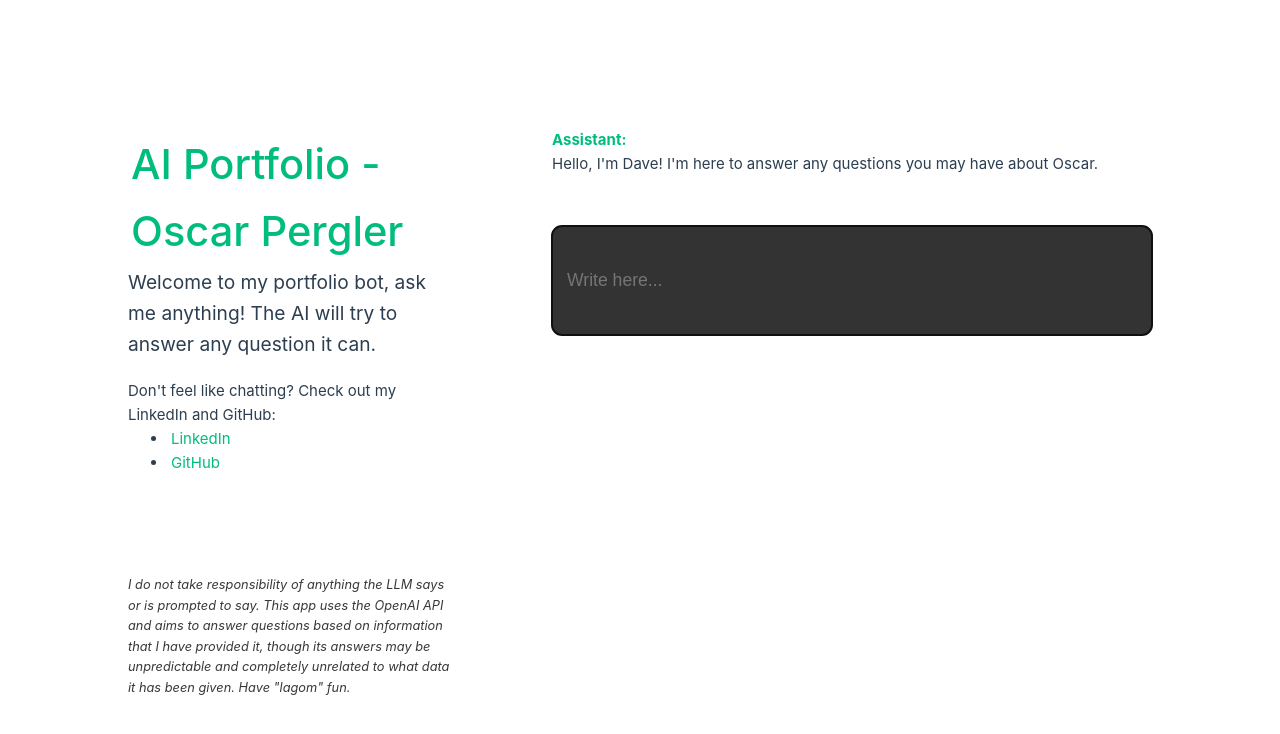
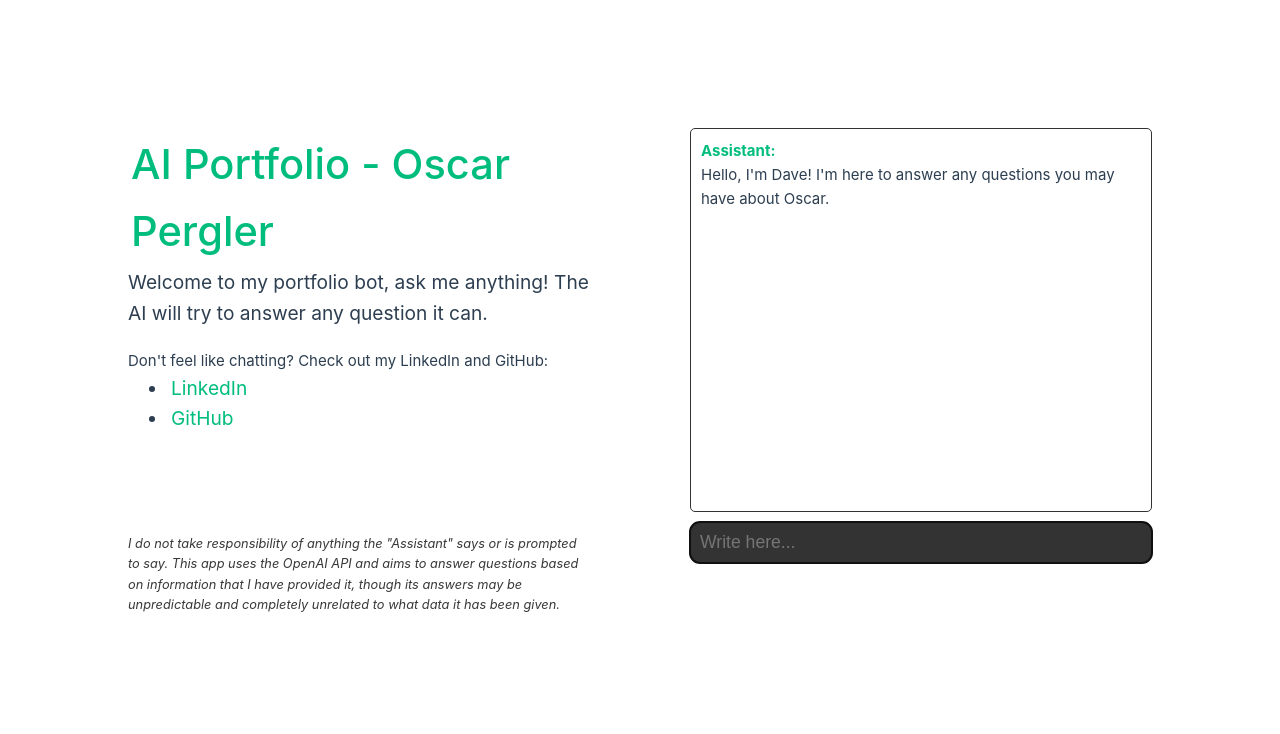
Before and after one commit to oscarpergler/chatgpt-wrapper-portfolio, a Vue app in the folder vue-project/: page / in a window 1280 px wide. Shown: the top 734 px of the page. Built offline with nearby package versions, Linux system fonts and the light colour scheme.

Commit message:
its alive

```diff
--- a/vue-project/src/components/ChatMessage.vue
+++ b/vue-project/src/components/ChatMessage.vue
@@ -14,7 +14,7 @@ function firstLetterUpperCase(role:string) {
 <template>
     <div v-if="messageObj != null" class="message">
         <div :class="messageObj.role === 'assistant' ? 'assistant' : 'user'"> {{ firstLetterUpperCase(messageObj.role) }}: </div>
-        {{ messageObj.message }}
+        {{ messageObj.content }}
     </div>
 </template>
 
--- a/vue-project/src/views/ChatView.vue
+++ b/vue-project/src/views/ChatView.vue
@@ -1,5 +1,6 @@
 <script setup lang="ts">
-import { ref } from 'vue'
+import { ref, type Ref } from 'vue';
+import axios from 'axios';
 import ChatMessage from '../components/ChatMessage.vue';
 
 /*
@@ -7,28 +8,46 @@ import ChatMessage from '../components/ChatMessage.vue';
        make sure the format is the same as the format handled by the ai-json.
 */
 
-// Why are we using a ref instead of a normal array?
-const messages = ref([
-  { role: 'assistant', message: "Hello, I'm Dave! I'm here to answer any questions you may have about Oscar." },
-]);
+let messages = [
+  { role: 'assistant', content: "Hello, I'm Dave! I'm here to answer any questions you may have about Oscar." },
+];
 
-function answerMessage(message: String){
 
+const API_URL: string = "http://localhost:8080";
+let currentMessage: Ref = ref(messages);
+let loadingAnswer: Ref = ref(false);
+
+
+const answerMessage = async (message: String) => {
+  if (!message) throw new Error("No message paramater provided for answerMessage()");
+  await axios.post(`${API_URL}/query`, messages)
+    .then(response => {
+      const {_, content} = response.data;
+      currentMessage.value.push({
+        role: 'assistant',
+        content: content
+      })
+    })
+    .catch(error => {
+      throw new Error(error);
+    });
 }
 
-function sendMessage(e: Event) {
-  if (!e.target) return;
+
+const sendMessage = (e: Event) => {
+  if (!e.target) throw new Error("Parameter 'e.target' is falsy");
   const target = e.target as HTMLTextAreaElement;
   const value = target.value.trim();
   if (value) {
-    messages.value.push({
+    currentMessage.value.push({
       role: 'user',
-      message: value
+      content: value
     })
     target.value = '';
     answerMessage(value);
   }
-  console.log(messages); // gives Object(__v_isRef, __v_isShallow, _rawValue, _value, dep), we want to be able to extract the array. Again, why are we using ref?
+  console.log(currentMessage.value);
+  console.log(messages);
 }
 
 </script>
@@ -36,12 +55,10 @@ function sendMessage(e: Event) {
 <template>
   <div class="chat">
     <div class="output">
-      <div class="scroll">
-        <ChatMessage
-          v-for="messageObj in messages"
-          :messageObj="messageObj"
-        ></ChatMessage>
-      </div>
+      <ChatMessage
+        v-for="messageObj in currentMessage"
+        :messageObj="messageObj"
+      ></ChatMessage>
     </div>
     <div class="input">
       <input
@@ -60,42 +77,37 @@ function sendMessage(e: Event) {
     position: relative;
     display: flex;
     flex-direction: column;
-    width: 600px;
-    height: 100%;
-    border-radius: 3px;
+    height: 80%;
   }
 
   .output{
     display: flex;
-    flex-direction: column-reverse;
-    overflow-anchor: auto;
-    gap: 30px;
-    max-width: fit-content;
-    overflow-x: hidden;
-    overflow-y: auto;
+    flex-direction: column;
+    gap: 10px;
+    width: 100%;
+    height: 100%;
+    overflow-x: wrap;
+    overflow-y: scroll;
+    border: 1px solid #333;
+    border-radius: 5px;
+    padding: 10px;
   }
 
   .input{
-    margin-top: 50px;
+    margin-top: 10px;
     position: sticky;
     bottom: 0;
     width: 100%;
-    height: 20%;
   }
 
   .input-field{
     font-size: 1.1rem;
-    padding: 15px;
+    padding: 10px;
     border-radius: 10px;
-    color: white;
+    color: rgb(156, 156, 156);
     background-color: #333;
     border: none;
     width: 100%;
-    height: 100%;
-  }
-
-  input{
-    width: 50%;
   }
 
 </style>
--- a/vue-project/src/views/IntroView.vue
+++ b/vue-project/src/views/IntroView.vue
@@ -11,7 +11,7 @@
         <li><a href="https://github.com/oscarpergler" target="_blank" rel="noopener">GitHub</a></li>
       </ul>
     </h4>
-    <p class="note">I do not take responsibility of anything the LLM says or is prompted to say. This app uses the OpenAI API and aims to answer questions based on information that I have provided it, though its answers may be unpredictable and completely unrelated to what data it has been given. Have "lagom" fun.</p>
+    <p class="note">I do not take responsibility of anything the "Assistant" says or is prompted to say. This app uses the OpenAI API and aims to answer questions based on information that I have provided it, though its answers may be unpredictable and completely unrelated to what data it has been given.</p>
   </div>
 </template>
 
@@ -28,6 +28,10 @@ h3 {
 
 h4{
   margin-top: 20px;
+}
+
+li{
+  font-size: 1.2rem;
 }
 
 .greetings{
```
Also changed, not shown: 1 other file (tests, documents, lock files or other folders).
